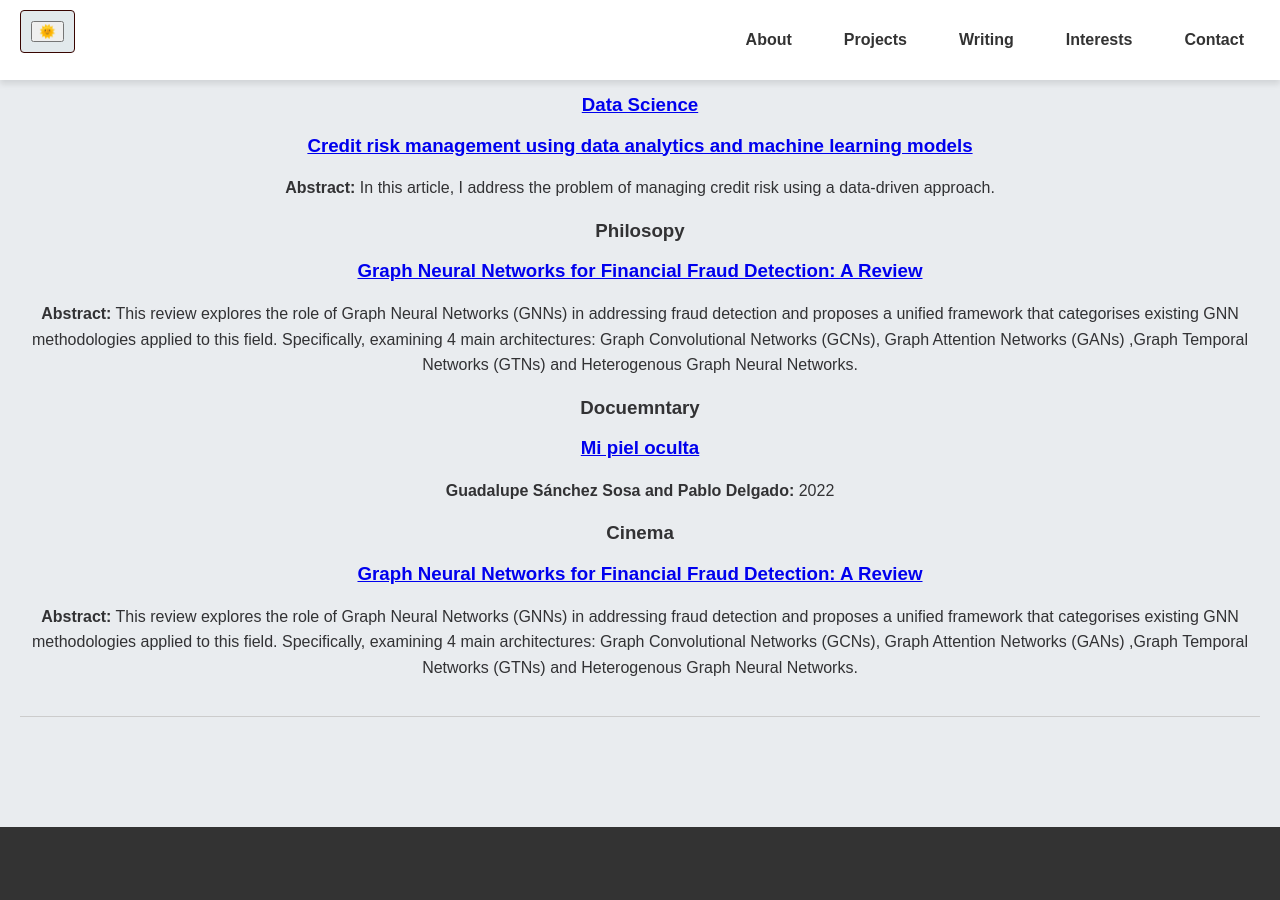
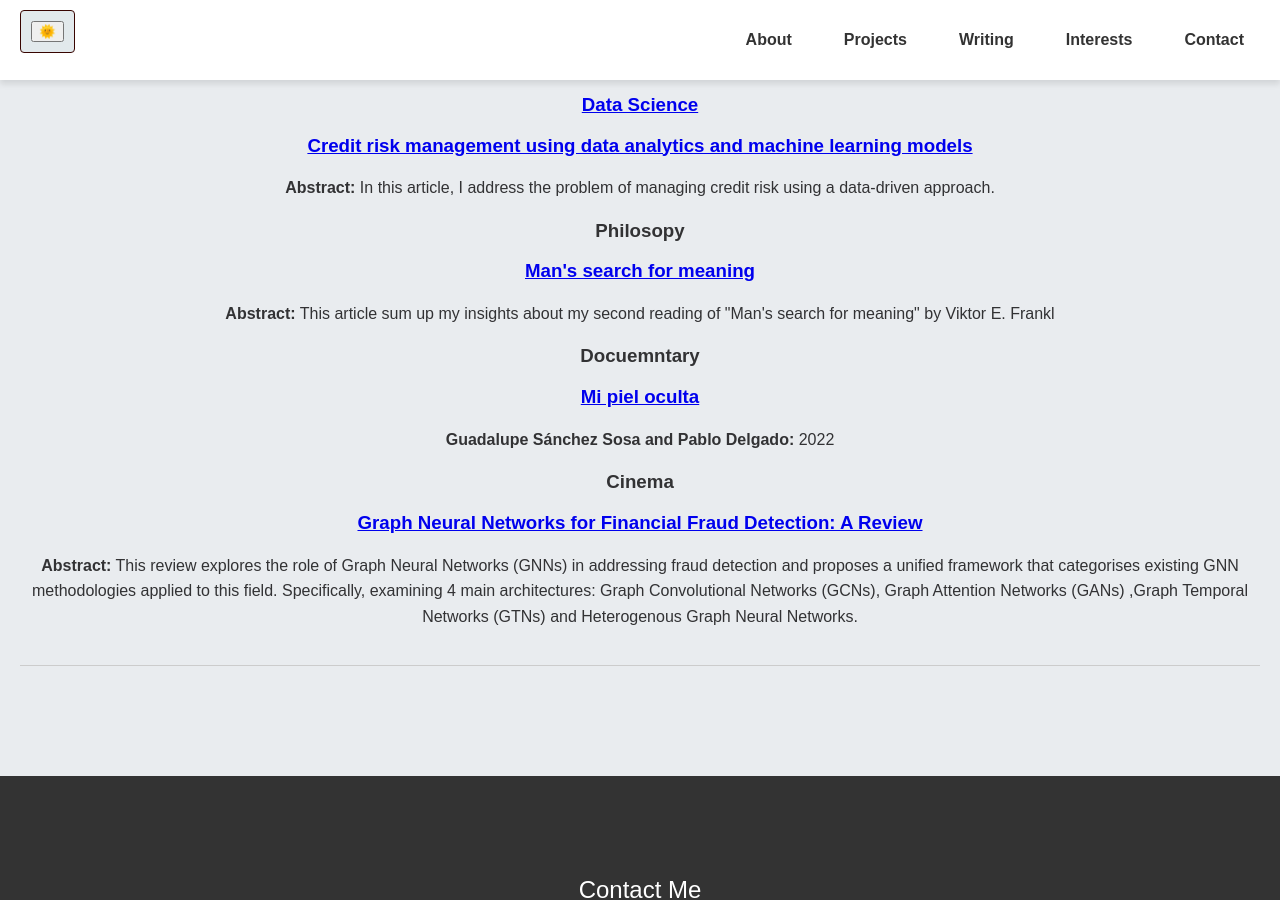
Before and after one commit to Cesarriosd/cesarios, a Jekyll site: the page built from README.md, in a window 1280 px wide and 900 px high, scrolled down 5712 px. Built offline with Jekyll 4.4.1, drawn with Linux system fonts in a browser that asks for light colours; our own code applies the rules of GitHub Pages for plain Markdown files.

Commit message:
add mans search for meaning summary

```diff
--- a/_layouts/default.html
+++ b/_layouts/default.html
@@ -618,8 +618,8 @@
             <p><strong>Abstract:</strong> In this article, I address the problem of managing credit risk using a data-driven approach.</p>
 
             <h3>Philosopy</h3>
-            <h3><a href="https://arxiv.org/pdf/2411.05815">Graph Neural Networks for Financial Fraud Detection: A Review</a></h3>
-            <p><strong>Abstract:</strong> This review explores the role of Graph Neural Networks (GNNs) in addressing fraud detection and proposes a unified framework that categorises existing GNN methodologies applied to this field. Specifically, examining 4 main architectures: Graph Convolutional Networks (GCNs), Graph Attention Networks (GANs) ,Graph Temporal Networks (GTNs) and Heterogenous Graph Neural Networks.</p>
+            <h3><a href="https://medium.com/@jcrios096/mans-search-for-meaning-e6f48fdb3fd8">Man's search for meaning</a></h3>
+            <p><strong>Abstract:</strong> This article sum up my insights about my second reading of "Man's search for meaning" by Viktor E. Frankl</p>
             <h3>Docuemntary</h3>
             <h3><a href="https://medium.com/@jcrios096/mi-piel-oculta-documentary-6e8aa3389f32">Mi piel oculta</a></h3>
             <p><strong>Guadalupe Sánchez Sosa and Pablo Delgado:</strong> 2022</p>
```
